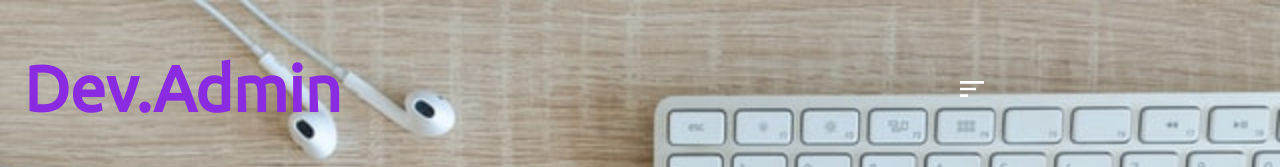
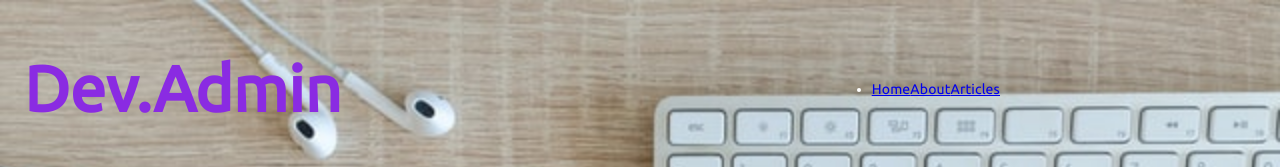
Before and after one commit to Christinekrm02/a-bloggers-life-crm, a React (Create React App) app: page / in a window 1280 px wide. Shown: the top 167 px of the page. Built offline with nearby package versions, Linux system fonts and the light colour scheme.

Commit message:
Install bootstrap to style navbar

```diff
--- a/src/components/header.js
+++ b/src/components/header.js
@@ -1,10 +1,10 @@
 import React, { useEffect, useState } from "react";
 //MATERIAL UI
 import { AppBar, IconButton, makeStyles, Toolbar } from "@material-ui/core";
-import SortIcon from "@material-ui/icons/Sort";
 import KeyboardArrowDownIcon from "@material-ui/icons/KeyboardArrowDown";
 import Collapse from "@material-ui/core/Collapse";
 
+import NavBar from "./navbar";
 const useStyles = makeStyles(theme => ({
   root: {
     display: "flex",
@@ -56,9 +56,7 @@
       <AppBar className={classes.appbar}>
         <Toolbar className={classes.appbarWrapper}>
           <h1 className={classes.appbarTitle}>Dev.Admin</h1>
-          <IconButton>
-            <SortIcon className={classes.icon} />
-          </IconButton>
+          <NavBar />
         </Toolbar>
       </AppBar>
       <Collapse
--- a/src/components/navbar.js
+++ b/src/components/navbar.js
@@ -1,5 +1,5 @@
 import React, { Component } from "react";
-import "../styles/navbar.css";
+//import "../styles/navbar.css";
 import { Link } from "react-router-dom";
 
 class NavBar extends Component {
@@ -9,7 +9,7 @@
         <nav className="navbar">
           <ul className="navbar__nav">
             <li className="navbar__nav-item">
-              <Link className="navbar_navlink" to="/">
+              <Link className="navbar_navlink active" to="/">
                 Home
               </Link>
               <Link className="navbar_navlink" to="/about">
--- a/src/components/pages/homepage.js
+++ b/src/components/pages/homepage.js
@@ -2,7 +2,7 @@
 import { makeStyles } from "@material-ui/core/styles";
 import { CssBaseline } from "@material-ui/core";
 
-import Header from "../header";
+import Header from "../header.js";
 
 const useStyles = makeStyles(theme => ({
   root: {
--- a/src/styles/navbar.css
+++ b/src/styles/navbar.css
@@ -1,5 +1,3 @@
 .navbar__nav-item {
-  width: 5rem;
-  height: 100vh;
-  background-color: red;
+  font-size: 100px;
 }
```
